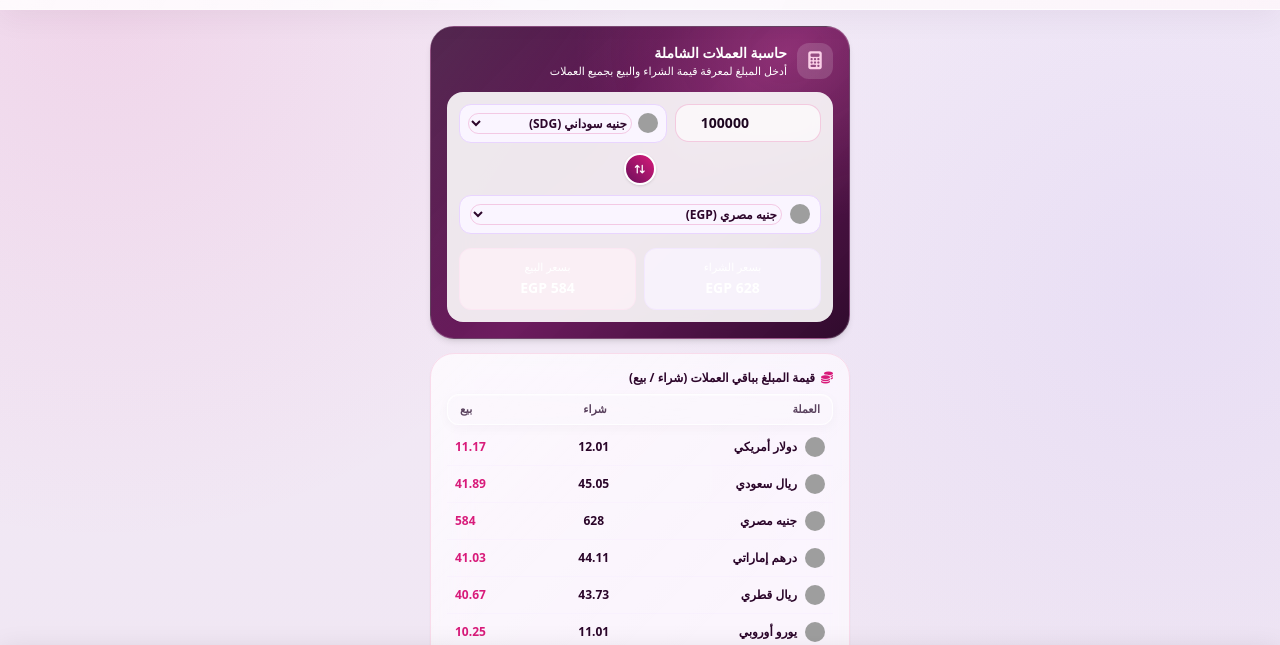
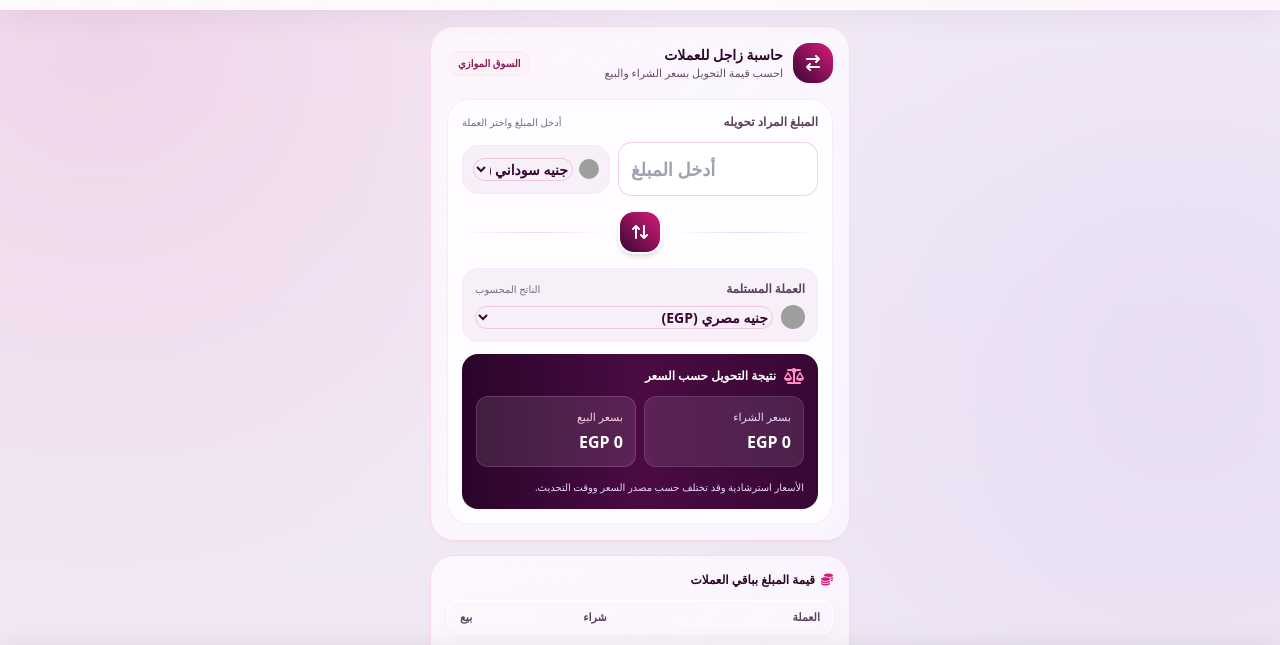
Before and after one commit to zajil-post/Zajil-post, a plain HTML site: page index.html in a window 1280 px wide. Both pictures are taken after a click on the tab "الحاسبة". Shown: the part 75-720 px from the top of the page. Drawn offline with nearby package versions, Linux system fonts and the light colour scheme; no server answers; grey boxes are pictures that could not be loaded.

Commit message:
Refresh currency calculator with Zajil brand styling
Redesign the currency calculator and improve amount entry with thousand separators, decimal support, and cursor preservation.

```diff
--- a/app.js
+++ b/app.js
@@ -396,11 +396,29 @@ function initCalc(){
   });
   fs.value=kvF; ts.value=kvT; calc();
 }
+function formatCalcAmount(input){
+  const raw=String(input.value||"");
+  const caret=input.selectionStart??raw.length;
+  const before=raw.slice(0,caret);
+  const digitsBefore=(before.match(/[0-9]/g)||[]).length;
+  let cleaned=raw.replace(/,/g,"").replace(/[^0-9.]/g,"");
+  const dot=cleaned.indexOf(".");
+  if(dot!==-1)cleaned=cleaned.slice(0,dot+1)+cleaned.slice(dot+1).replace(/\./g,"");
+  const parts=cleaned.split(".");
+  parts[0]=(parts[0]||"").replace(/^0+(?=\d)/,"");
+  parts[0]=parts[0].replace(/\B(?=(\d{3})+(?!\d))/g,",");
+  const formatted=parts.length>1?parts[0]+"."+parts[1]:parts[0];
+  input.value=formatted;
+  let pos=0, seen=0;
+  while(pos<formatted.length&&seen<digitsBefore){if(/[0-9]/.test(formatted[pos]))seen++;pos++;}
+  if(before.includes(".")&&formatted.includes(".")&&pos<=formatted.indexOf("."))pos=formatted.indexOf(".")+1;
+  try{input.setSelectionRange(pos,pos);}catch(e){}
+}
 function calc(){
   const all=getAllCalcList();
   const fObj=all.find(x=>x.c===document.getElementById('fSel').value)||all[0];
   const tObj=all.find(x=>x.c===document.getElementById('tSel').value)||all[1];
-  const amt=Math.max(0, parseFloat(document.getElementById('cAmt').value)||0);
+  const amt=Math.max(0, parseFloat(document.getElementById('cAmt').value.replace(/,/g,''))||0);
   document.getElementById('fFlg').src=`https://flagcdn.com/w40/${fObj.f}.png`;
   document.getElementById('tFlg').src=`https://flagcdn.com/w40/${tObj.f}.png`;
   const sdgBuy=amt*fObj.b, sdgSell=amt*fObj.s;
--- a/index.html
+++ b/index.html
@@ -152,42 +152,65 @@
   </div>
 
   <div id="tab-calc" class="tab-content space-y-3.5" role="tabpanel">
-    <div class="c-grad rounded-[24px] p-4 shadow-md text-white">
-      <div class="flex items-center gap-2.5 mb-3">
-        <div class="w-9 h-9 rounded-xl bg-white/15 flex items-center justify-center text-pink-200"><i class="fa-solid fa-calculator text-lg" aria-hidden="true"></i></div>
-        <div><h3 class="text-sm font-bold">حاسبة العملات الشاملة</h3><p class="text-[11px] text-purple-200">أدخل المبلغ لمعرفة قيمة الشراء والبيع بجميع العملات</p></div>
+    <div class="glass-card rounded-[24px] p-4 shadow-sm space-y-4">
+      <div class="flex items-center justify-between gap-3">
+        <div class="flex items-center gap-2.5">
+          <div class="w-10 h-10 rounded-2xl bg-gradient-to-tr from-[#380734] to-[#D81B7A] flex items-center justify-center text-white shadow-sm"><i class="fa-solid fa-arrow-right-arrow-left text-base" aria-hidden="true"></i></div>
+          <div><h3 class="text-sm font-bold text-[#2D062B] s-txt">حاسبة زاجل للعملات</h3><p class="text-[11px] opacity-70">احسب قيمة التحويل بسعر الشراء والبيع</p></div>
+        </div>
+        <span class="text-[10px] font-bold px-2.5 py-1 rounded-full bg-pink-50 text-[#8B1D59] border border-pink-100">السوق الموازي</span>
       </div>
-      <div class="bg-white/90 backdrop-blur-md rounded-2xl p-3 text-[#2D062B] space-y-2.5">
-        <div class="grid grid-cols-12 gap-2 items-center">
-          <input type="number" id="cAmt" value="100000" min="0" oninput="calc()" aria-label="المبلغ المراد تحويله" class="col-span-5 bg-purple-50 border border-purple-200 rounded-xl px-2.5 py-2 text-left font-bold text-sm t-num">
-          <div class="col-span-7 flex items-center bg-purple-50 border border-purple-200 rounded-xl px-2 py-2">
-            <img id="fFlg" src="https://flagcdn.com/w40/sd.png" alt="علم العملة الأولى" class="w-5 h-5 rounded-full object-cover ml-1.5">
-            <select id="fSel" onchange="calc()" aria-label="من عملة" class="w-full bg-transparent text-xs font-bold focus:outline-none"></select>
+
+      <div class="rounded-[22px] p-3.5 space-y-3 border border-purple-100/80 bg-white/75">
+        <div class="flex items-center justify-between">
+          <label for="cAmt" class="text-xs font-bold text-[#5A425E]">المبلغ المراد تحويله</label>
+          <span class="text-[10px] text-gray-500">أدخل المبلغ واختر العملة</span>
+        </div>
+        <div class="grid grid-cols-[minmax(0,1fr)_auto] gap-2 items-center">
+          <input type="text" id="cAmt" value="" placeholder="أدخل المبلغ" inputmode="decimal" dir="ltr" autocomplete="off" spellcheck="false" oninput="formatCalcAmount(this);calc()" aria-label="المبلغ المراد تحويله" class="min-w-0 w-full bg-[#F7F0F8] border border-purple-100 rounded-2xl px-3 py-3 text-left font-bold text-lg t-num focus:outline-none focus:ring-2 focus:ring-pink-200">
+          <div class="flex items-center gap-1.5 bg-[#F7F0F8] border border-purple-100 rounded-2xl px-2.5 py-3">
+            <img id="fFlg" src="https://flagcdn.com/w40/sd.png" alt="علم العملة الأولى" class="w-5 h-5 rounded-full object-cover">
+            <select id="fSel" onchange="calc()" aria-label="من عملة" class="max-w-[100px] bg-transparent text-sm font-bold text-[#380734] focus:outline-none"></select>
           </div>
         </div>
-        <div class="flex justify-center -my-2.5 relative z-10">
-          <button onclick="swapC()" aria-label="عكس العملات" class="w-8 h-8 rounded-full bg-gradient-to-tr from-[#6B0F5B] to-[#D81B7A] text-white shadow flex items-center justify-center border-2 border-white"><i class="fa-solid fa-arrow-right-arrow-left rotate-90 text-[10px]" aria-hidden="true"></i></button>
+
+        <div class="flex items-center gap-3 py-0.5">
+          <div class="h-px flex-1 bg-gradient-to-l from-transparent via-purple-200 to-transparent"></div>
+          <button type="button" onclick="swapC()" aria-label="عكس العملات" title="تبديل اتجاه التحويل" class="w-11 h-11 shrink-0 rounded-2xl bg-gradient-to-tr from-[#380734] to-[#D81B7A] text-white shadow-md border-2 border-white flex items-center justify-center active:scale-95 transition"><i class="fa-solid fa-arrow-right-arrow-left rotate-90" aria-hidden="true"></i></button>
+          <div class="h-px flex-1 bg-gradient-to-l from-transparent via-purple-200 to-transparent"></div>
         </div>
-        <div class="flex items-center bg-purple-50 border border-purple-200 rounded-xl px-2.5 py-2">
-          <img id="tFlg" src="https://flagcdn.com/w40/eg.png" alt="علم العملة الثانية" class="w-5 h-5 rounded-full object-cover ml-2">
-          <select id="tSel" onchange="calc()" aria-label="إلى عملة" class="w-full bg-transparent text-xs font-bold focus:outline-none"></select>
+
+        <div class="rounded-2xl bg-[#F7F0F8] border border-purple-100 px-3 py-3">
+          <div class="flex items-center justify-between gap-2 mb-2">
+            <label for="tSel" class="text-xs font-bold text-[#5A425E]">العملة المستلمة</label>
+            <span class="text-[10px] text-gray-500">الناتج المحسوب</span>
+          </div>
+          <div class="flex items-center gap-2">
+            <img id="tFlg" src="https://flagcdn.com/w40/eg.png" alt="علم العملة الثانية" class="w-6 h-6 rounded-full object-cover">
+            <select id="tSel" onchange="calc()" aria-label="إلى عملة" class="min-w-0 flex-1 bg-transparent text-sm font-bold text-[#380734] focus:outline-none"></select>
+          </div>
         </div>
-        <div class="grid grid-cols-2 gap-2 pt-1 text-center">
-          <div class="bg-purple-50/80 p-2.5 rounded-xl border border-purple-100">
-            <span class="text-[11px] text-gray-500 block">بسعر الشراء</span>
-            <strong id="cResBuy" class="text-sm font-bold text-[#2D062B] t-num">0</strong>
+
+        <div class="rounded-2xl bg-gradient-to-l from-[#380734] via-[#4A0B43] to-[#2A0529] text-white p-3.5 shadow-sm">
+          <div class="flex items-center gap-2 mb-3"><i class="fa-solid fa-scale-balanced text-[#FF8FC5]" aria-hidden="true"></i><span class="text-xs font-bold">نتيجة التحويل حسب السعر</span></div>
+          <div class="grid grid-cols-2 gap-2">
+            <div class="rounded-xl bg-white/10 border border-white/10 p-3">
+              <span class="text-[11px] text-purple-200 block mb-1">بسعر الشراء</span>
+              <strong id="cResBuy" class="text-base font-bold text-white t-num block break-words">0</strong>
+            </div>
+            <div class="rounded-xl bg-white/10 border border-pink-300/20 p-3">
+              <span class="text-[11px] text-pink-200 block mb-1">بسعر البيع</span>
+              <strong id="cResSell" class="text-base font-bold text-[#FF8FC5] t-num block break-words">0</strong>
+            </div>
           </div>
-          <div class="bg-pink-50/80 p-2.5 rounded-xl border border-pink-100">
-            <span class="text-[11px] text-gray-500 block">بسعر البيع</span>
-            <strong id="cResSell" class="text-sm font-bold text-[#D81B7A] t-num">0</strong>
-          </div>
+          <p class="text-[10px] text-purple-200 mt-3 leading-relaxed">الأسعار استرشادية وقد تختلف حسب مصدر السعر ووقت التحديث.</p>
         </div>
       </div>
     </div>
 
     <div class="glass-card rounded-[24px] p-4 shadow-sm">
-      <h4 class="text-xs font-bold text-[#2D062B] s-txt mb-2 flex items-center gap-1.5"><i class="fa-solid fa-coins text-[#D81B7A]" aria-hidden="true"></i> قيمة المبلغ بباقي العملات (شراء / بيع)</h4>
-      <div class="glass-sub grid grid-cols-12 rounded-xl py-1.5 px-3 text-[11px] font-bold text-[#5A425E] mb-1">
+      <h4 class="text-xs font-bold text-[#2D062B] s-txt mb-3 flex items-center gap-1.5"><i class="fa-solid fa-coins text-[#D81B7A]" aria-hidden="true"></i> قيمة المبلغ بباقي العملات</h4>
+      <div class="glass-sub grid grid-cols-12 rounded-xl py-2 px-3 text-[11px] font-bold text-[#5A425E] mb-1">
         <div class="col-span-6">العملة</div><div class="col-span-3 text-center">شراء</div><div class="col-span-3 text-left">بيع</div>
       </div>
       <div id="calcAllList" class="divide-y divide-purple-100/30 text-xs t-num"></div>
```
